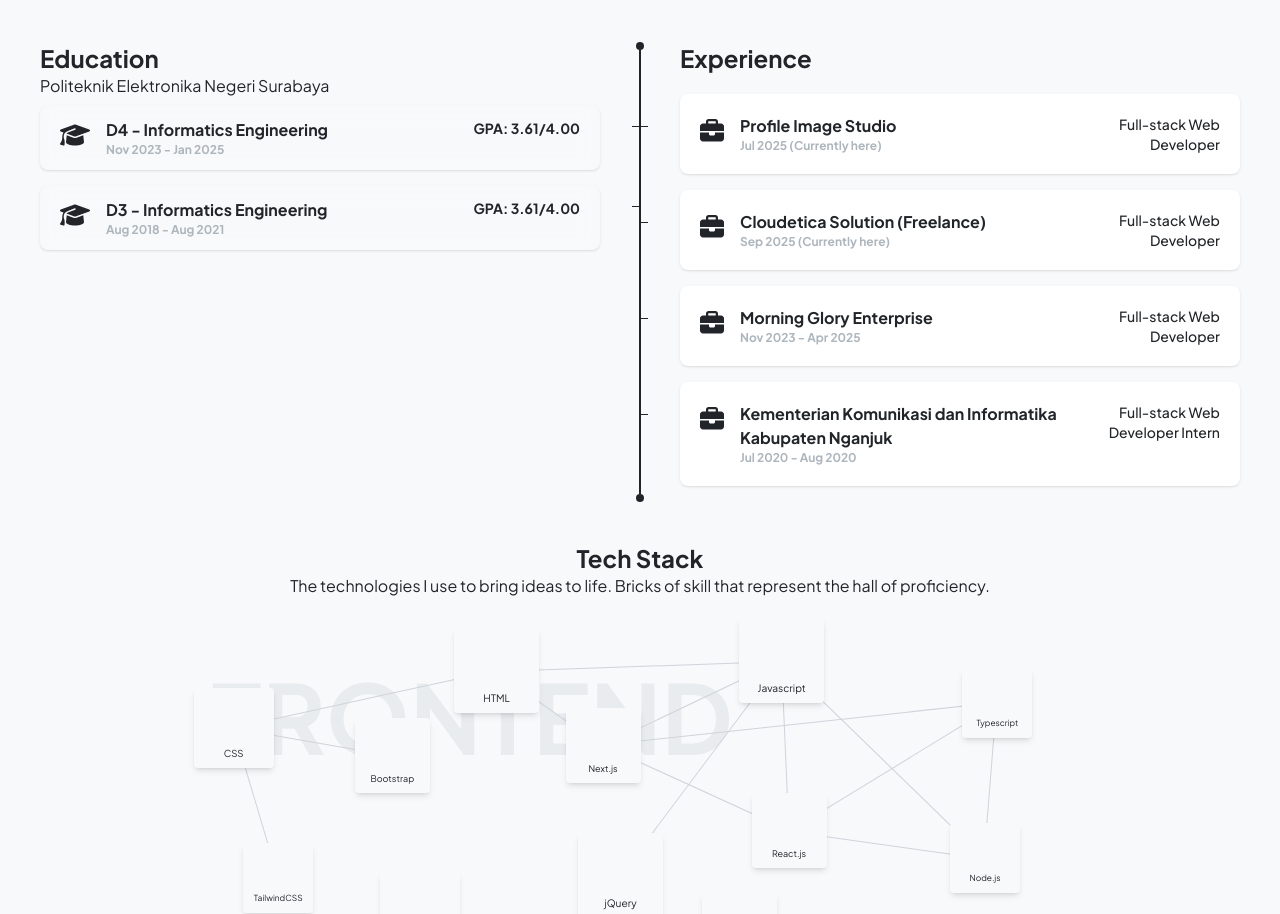
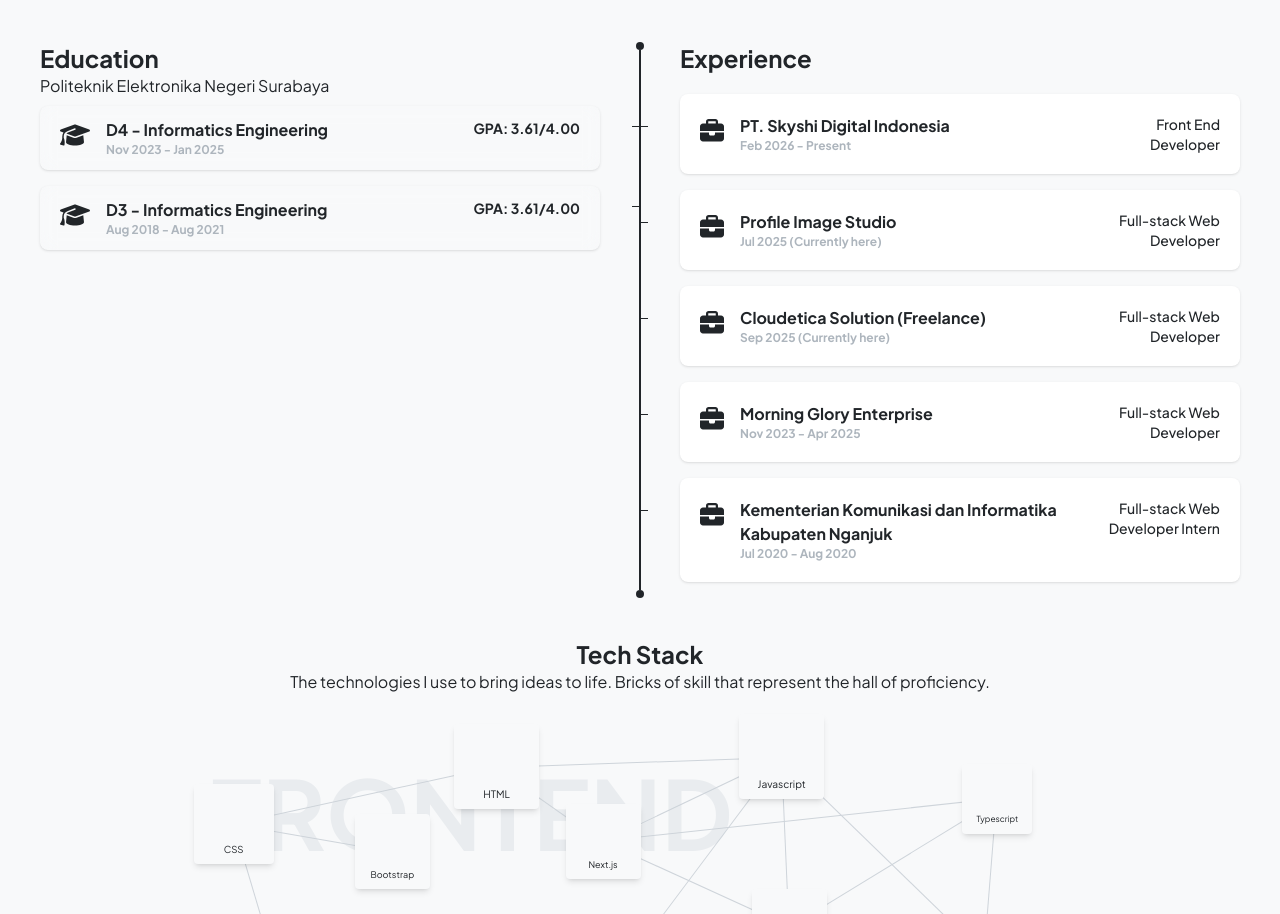
Before and after one commit to rijalalfariz/alfariz-me, a Next.js app: page / in a window 1280 px wide. Shown: the part 906-1820 px from the top of the page. Built offline with nearby package versions, Linux system fonts and the light colour scheme.

Commit message:
Freebuff: Confirm add: Yes, add it

```diff
--- a/src/components/section/PersonalInfo.tsx
+++ b/src/components/section/PersonalInfo.tsx
@@ -49,6 +49,19 @@ const PersonalInfo: React.FC = () => {
   ];
 
   const experienceData: ExperienceItem[] = [
+    {
+      id: 'exp5',
+      company: 'PT. Skyshi Digital Indonesia',
+      date: 'Feb 2026 - Present',
+      position: 'Front End Developer',
+      details: [
+        'Collaborated with international clients to improve product usability and deliver high-quality UI web application.',
+        'Developed a production-ready construction management system tailored to client requirements and specifications.',
+        'Fixed bugs and optimized application performance to ensure system stability and reliability.',
+        'Collaborated with 40+ professionals, including system analysts and QA engineers, to maintain high development quality.',
+        'Performed approval, review, and pull/merge requests through the Pull Request system as part of the Git versioning workflow and maintained CI/CD pipelines',
+      ]
+    },
     {
       id: 'exp3',
       company: 'Profile Image Studio',
```
